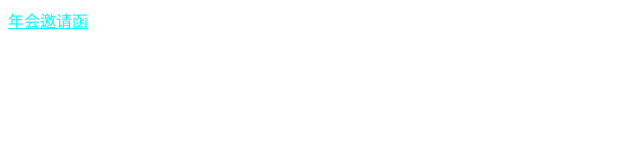
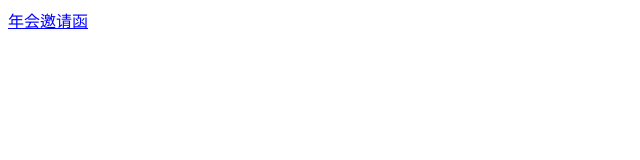
Before and after one commit to 1623984949/1623984949.github.io, a plain HTML site: page index.html in a window 1280 px wide. Shown: the whole page, without its empty margins (0-640 px from the left). Drawn offline with Linux system fonts and the light colour scheme.

Commit message:
修改了a颜色

```diff
--- a/index.html
+++ b/index.html
@@ -5,6 +5,6 @@
     <title>微场景</title>
 </head>
 <body>
- <a href="weichangjing/index.html" style="color: aqua">年会邀请函</a>
+ <a href="weichangjing/index.html" style="color: blue">年会邀请函</a>
 </body>
 </html>
```
